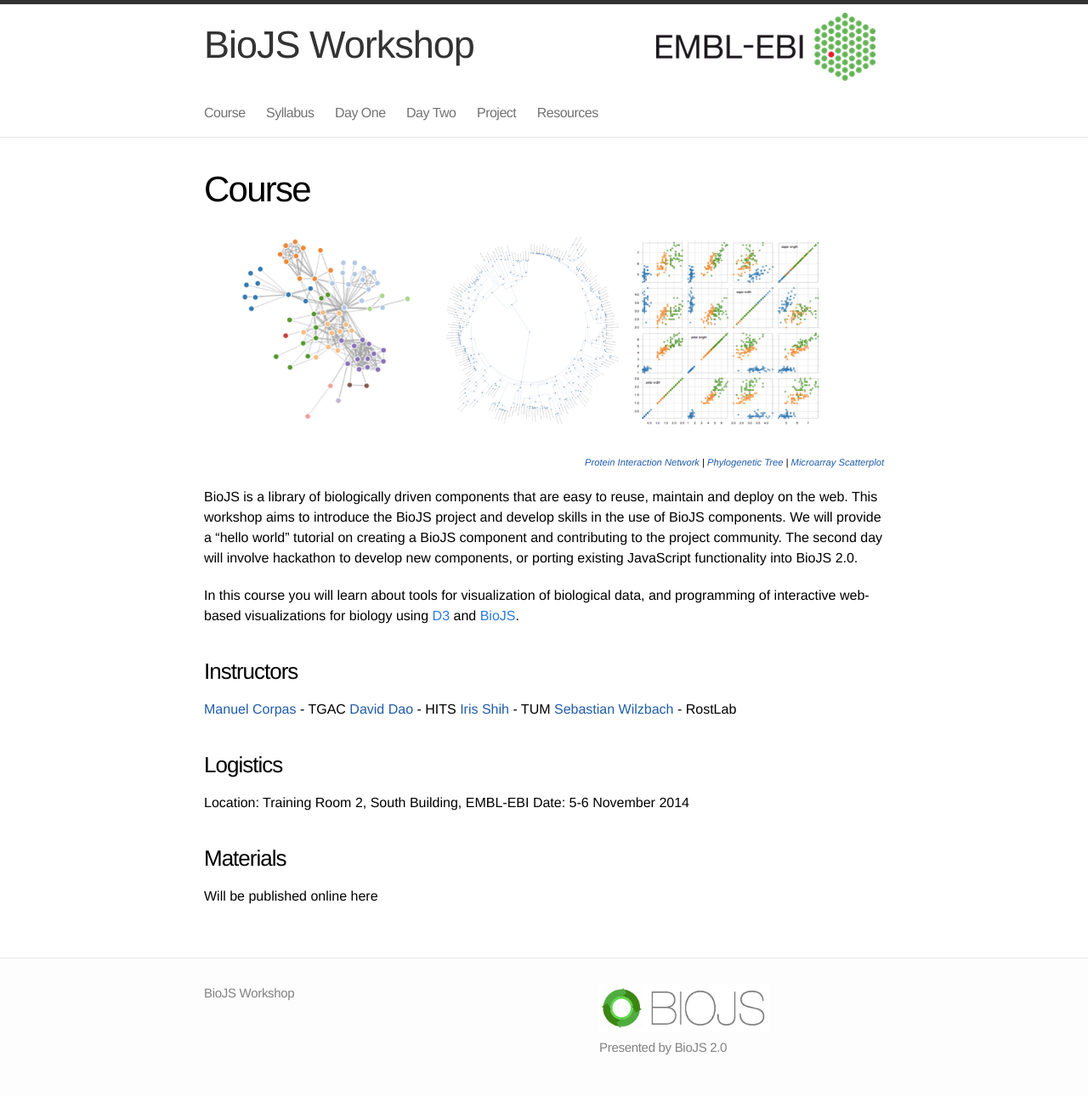
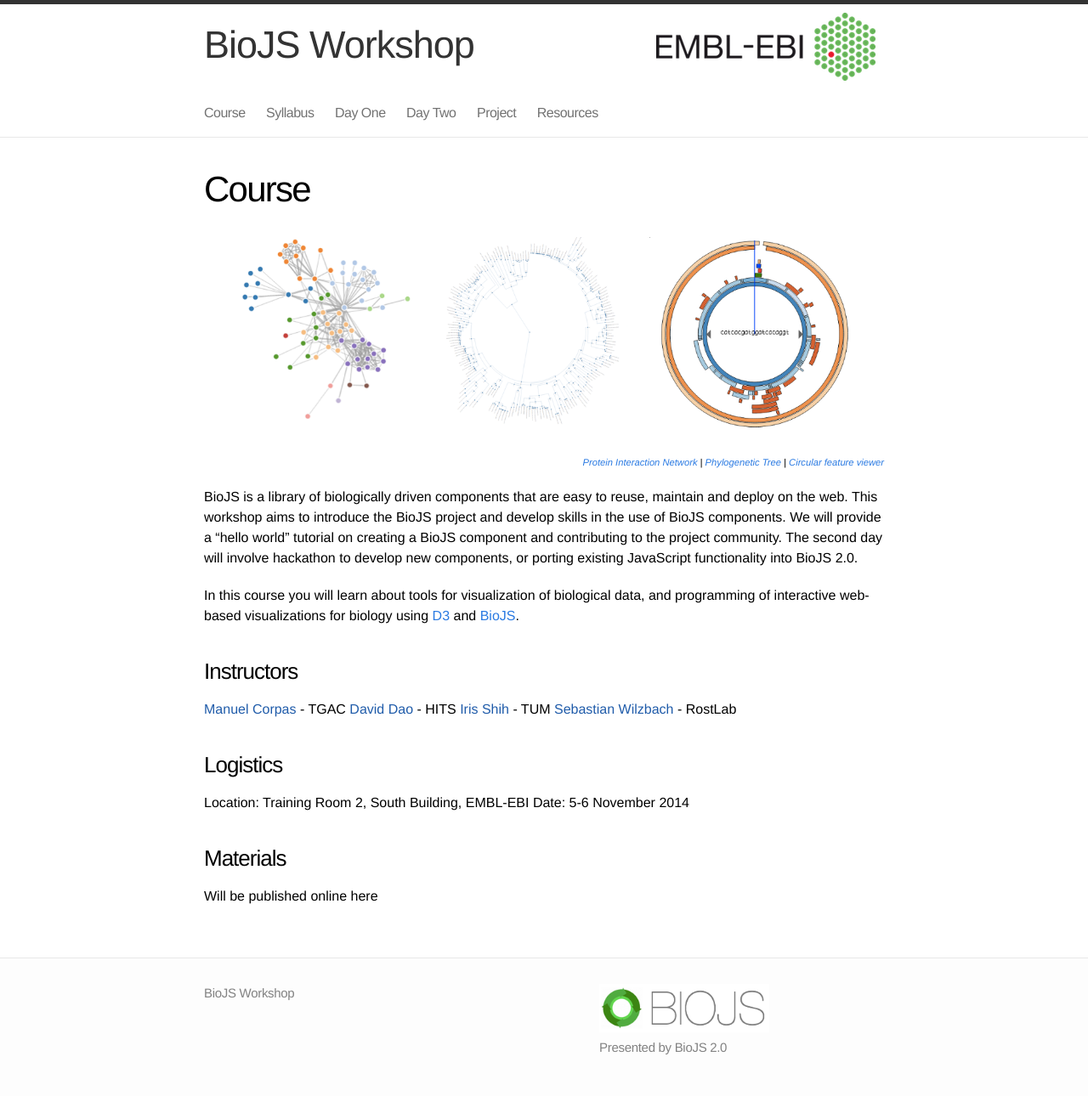
Before and after one commit to benhwhite/biojs-ebi, a Jekyll site: the page built from index.md, in a window 1280 px wide. Shown: the whole page at 85% size. Built offline with Jekyll 4.4.1, drawn with Linux system fonts in a browser that asks for light colours.

Commit message:
changed teaser img

```diff
--- a/index.md
+++ b/index.md
@@ -7,7 +7,7 @@
 
 <img src="{{ site.baseurl }}/assets/i/teaser.png" width="800px;" />
 
-<div class="credits"><a href="">Protein Interaction Network</a> | <a href="">Phylogenetic Tree</a> | <a href="">Microarray Scatterplot</a></div>
+<div class="credits"><a href="http://registry.biojs.net/client/#/detail/biojs-vis-interactions-d3">Protein Interaction Network</a> | <a href="http://edu.biojs.net/demo/treeviewer.html">Phylogenetic Tree</a> | <a href="http://registry.biojs.net/client/#/detail/biojs-vis-circularfv">Circular feature viewer</a></div>
 
 BioJS is a library of biologically driven components that are easy to reuse, maintain and deploy on the web. This workshop aims to introduce the BioJS project and develop skills in the use of BioJS components. We will provide a “hello world” tutorial on creating a BioJS component and contributing to the project community. The second day will involve hackathon to develop new components, or porting existing JavaScript functionality into BioJS 2.0.
 
```
Also changed, not shown: assets/i/teaser.png, assets/i/teaser_.png (deleted).
